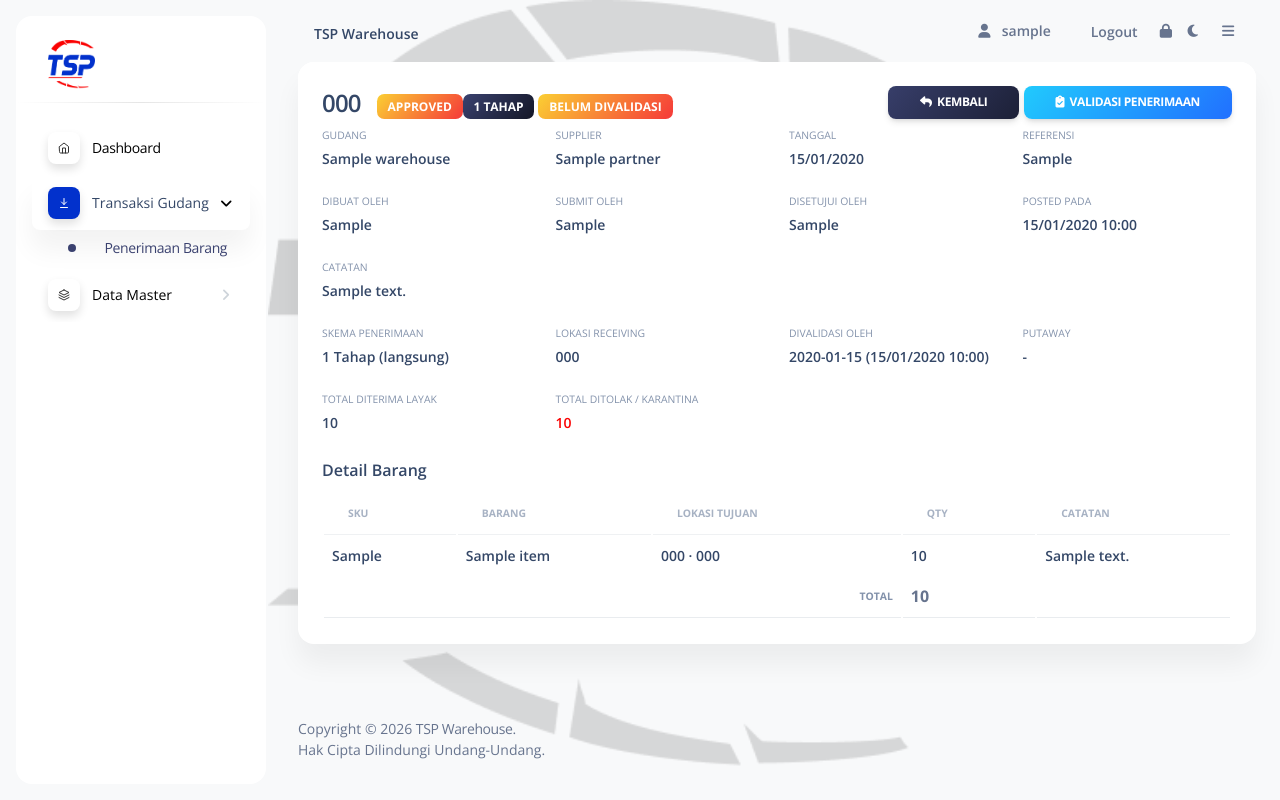
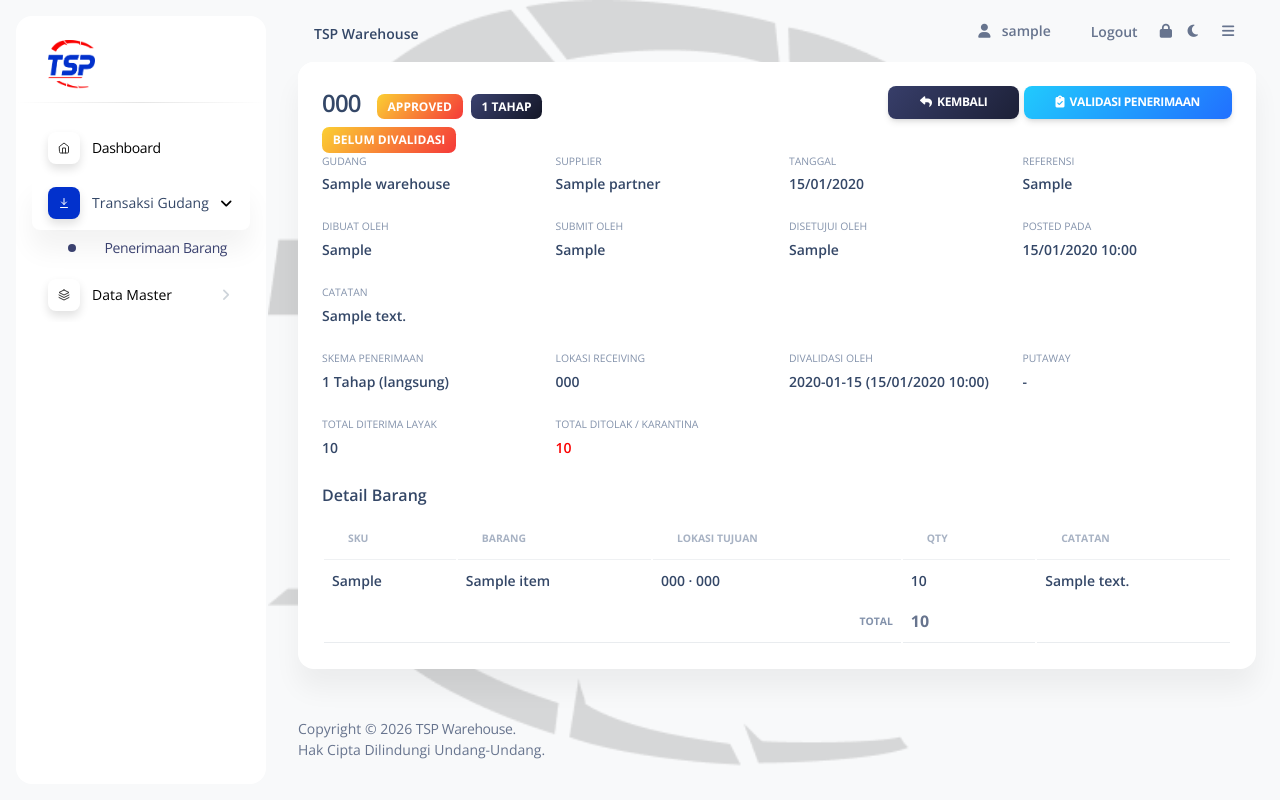
Before and after one commit to Bono2666/timur_sp, a Django app: page /warehouse/receipt/1/ in a window 1280 px wide. Run offline with Django 4.2, Linux system fonts and the light colour scheme; a user stored in the database is signed in; tables that the repository leaves empty hold one stand-in row (values such as "Sample post"); some libraries are stand-ins or nearby versions.

Commit message:
Detail Penerimaan: beri jarak (me-2) antar badge header — status Approved/kini menempel dengan badge Skema 2 Tahap

```diff
--- a/apps/templates/home/receipt_view.html
+++ b/apps/templates/home/receipt_view.html
@@ -13,19 +13,19 @@
                     <div class="row">
                         <div class="col-5 d-flex align-items-center flex-wrap">
                             <h4 class="mb-2 me-3">{{ data.number }}</h4>
-                            {% if data.status == 'draft' %}<span class="badge bg-gradient-secondary">Draft</span>
-                            {% elif data.status == 'submitted' %}<span class="badge bg-gradient-info">Submitted</span>
-                            {% elif data.status == 'approved' %}<span class="badge bg-gradient-warning">Approved</span>
-                            {% elif data.status == 'posted' %}<span class="badge bg-gradient-success">Posted</span>
-                            {% else %}<span class="badge bg-gradient-danger">Cancelled</span>{% endif %}
-                            <span class="badge bg-gradient-dark me-1">{% if data.operation_type == 'staged' %}2 Tahap{% else %}1 Tahap{% endif %}</span>
+                            {% if data.status == 'draft' %}<span class="badge bg-gradient-secondary me-2">Draft</span>
+                            {% elif data.status == 'submitted' %}<span class="badge bg-gradient-info me-2">Submitted</span>
+                            {% elif data.status == 'approved' %}<span class="badge bg-gradient-warning me-2">Approved</span>
+                            {% elif data.status == 'posted' %}<span class="badge bg-gradient-success me-2">Posted</span>
+                            {% else %}<span class="badge bg-gradient-danger me-2">Cancelled</span>{% endif %}
+                            <span class="badge bg-gradient-dark me-2">{% if data.operation_type == 'staged' %}2 Tahap{% else %}1 Tahap{% endif %}</span>
                             {% if data.status == 'approved' or data.status == 'posted' %}
-                              {% if data.receive_status == 'done' %}<span class="badge bg-gradient-success me-1">Validasi ✓</span>
-                              {% else %}<span class="badge bg-gradient-warning me-1">Belum divalidasi</span>{% endif %}
+                              {% if data.receive_status == 'done' %}<span class="badge bg-gradient-success me-2">Validasi ✓</span>
+                              {% else %}<span class="badge bg-gradient-warning me-2">Belum divalidasi</span>{% endif %}
                             {% endif %}
                             {% if data.status == 'posted' and data.operation_type == 'staged' %}
-                              {% if data.putaway_status == 'done' %}<span class="badge bg-gradient-success me-1">Putaway ✓</span>
-                              {% elif data.putaway_status == 'pending' %}<span class="badge bg-gradient-warning me-1">Putaway pending</span>{% endif %}
+                              {% if data.putaway_status == 'done' %}<span class="badge bg-gradient-success me-2">Putaway ✓</span>
+                              {% elif data.putaway_status == 'pending' %}<span class="badge bg-gradient-warning me-2">Putaway pending</span>{% endif %}
                             {% endif %}
                         </div>
                         <div class="col-7 text-end">
```
